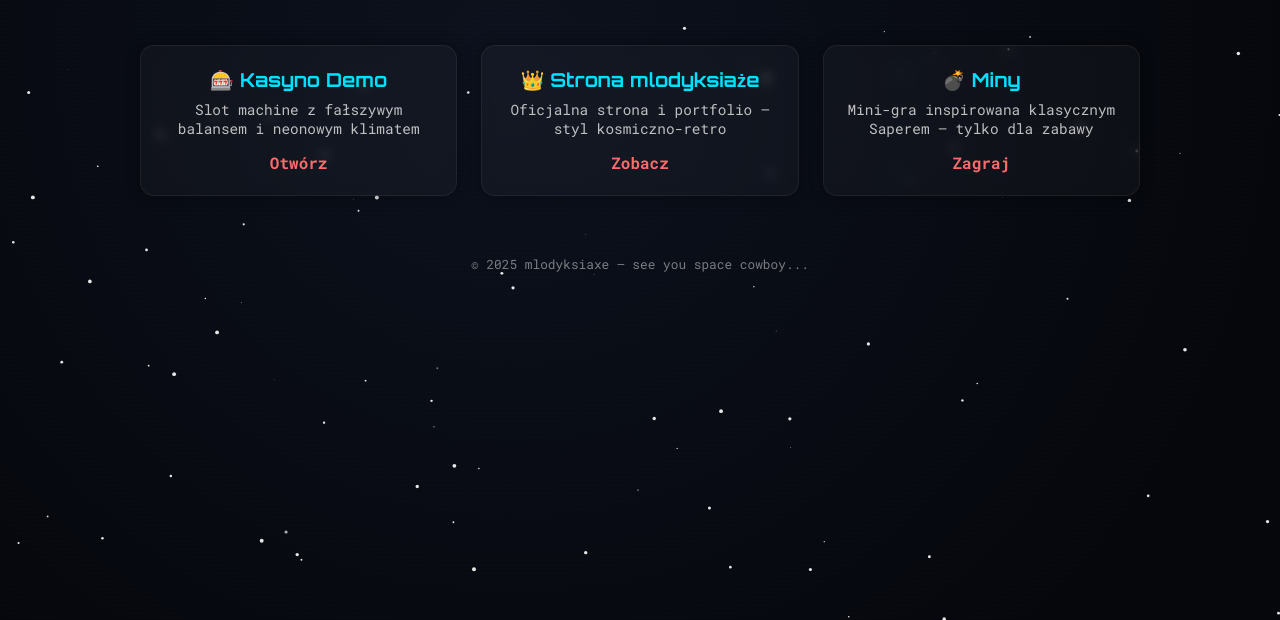
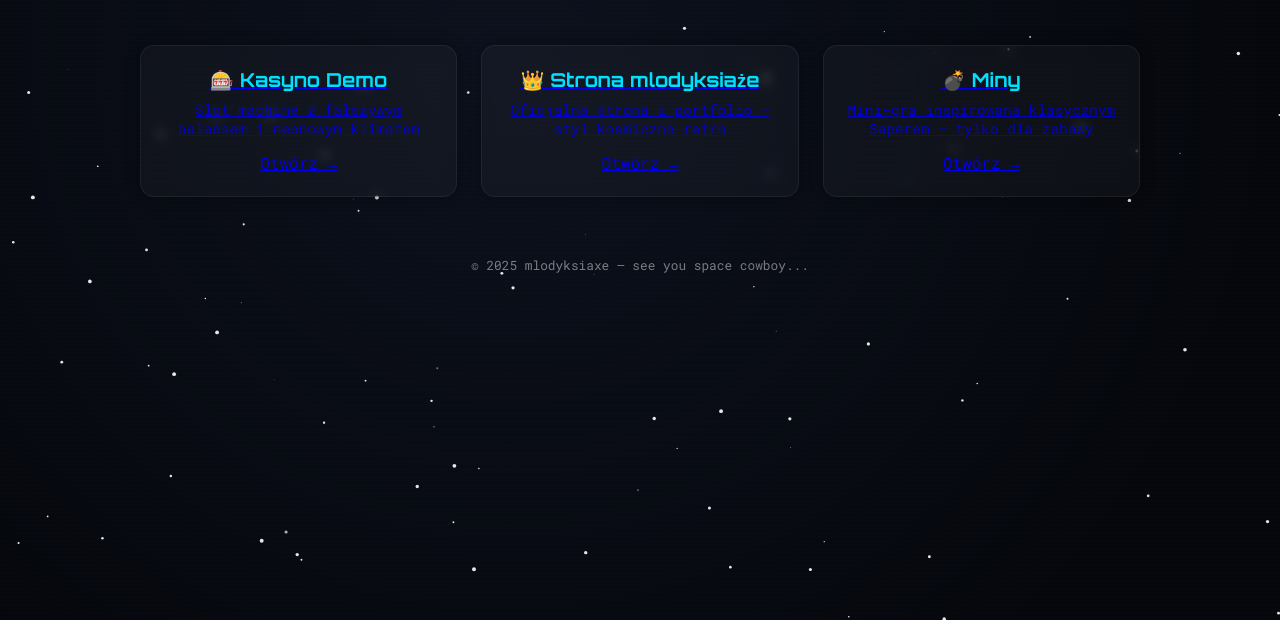
Before and after one commit to mlodyksiaxe/mlodyksiaxe.github.io, a plain HTML site: page index.html in a window 1280 px wide. Shown: the part 180-800 px from the top of the page. Drawn offline with Linux system fonts and the light colour scheme.

Commit message:
Refactor index.html to use anchor tags for cards

```diff
--- a/index.html
+++ b/index.html
@@ -125,23 +125,24 @@ body::after{
 <div class="subtitle">Space Cowboy Pages — welcome to my universe</div>
 
 <section class="projects">
-  <div class="card" onclick="open('https://mlodyksiaxe.github.io/kasyno')">
+  <a class="card" href="https://mlodyksiaxe.github.io/kasyno">
     <h3>🎰 Kasyno Demo</h3>
     <p>Slot machine z fałszywym balansem i neonowym klimatem</p>
-    <a href="https://mlodyksiaxe.github.io/kasyno">Otwórz</a>
-  </div>
+    <span class="linktext">Otwórz →</span>
+  </a>
 
-  <div class="card" onclick="open('https://mlodyksiaxe.github.io/mlodyksiaze')">
+
+  <a class="card" href="https://mlodyksiaxe.github.io/mlodyksiaze">
     <h3>👑 Strona mlodyksiaże</h3>
     <p>Oficjalna strona i portfolio — styl kosmiczno-retro</p>
-    <a href="https://mlodyksiaxe.github.io/mlodyksiaze">Zobacz</a>
-  </div>
+    <span class="linktext">Otwórz →</span>
+  </a>
 
-  <div class="card" onclick="open('https://mlodyksiaxe.github.io/miny')">
+  <a class="card" href="https://mlodyksiaxe.github.io/miny">
     <h3>💣 Miny</h3>
     <p>Mini-gra inspirowana klasycznym Saperem — tylko dla zabawy</p>
-    <a href="https://mlodyksiaxe.github.io/miny">Zagraj</a>
-  </div>
+    <span class="linktext">Otwórz →</span>
+  </a>
 </section>
 
 <footer>© 2025 mlodyksiaxe — see you space cowboy...</footer>
```
